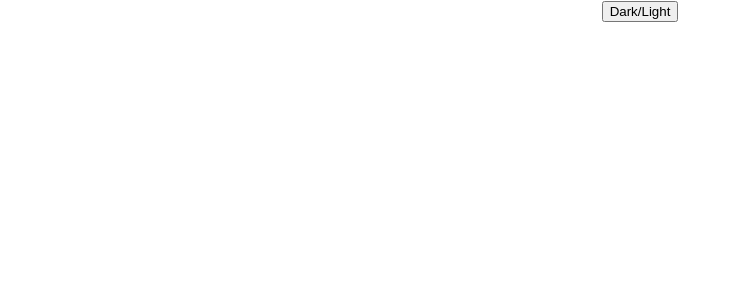
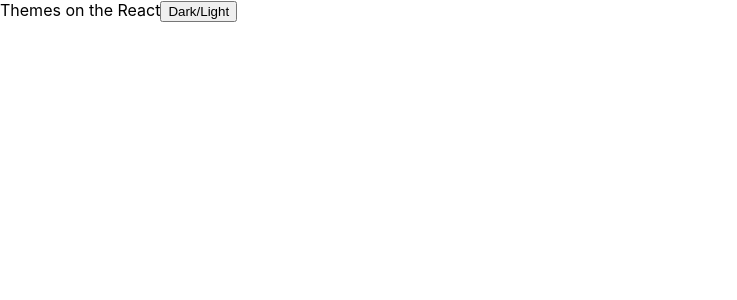
Before and after one commit to AngelinaPolyakova/FWT-test, a React (Create React App) app: page / in a window 1280 px wide. Shown: the top 300 px of the page, without its empty margins (0-737 px from the left). Built offline with nearby package versions, Linux system fonts and the light colour scheme.

Commit message:
Added dark/light themes for app

```diff
--- a/src/App.js
+++ b/src/App.js
@@ -1,11 +1,28 @@
+import React, { useState } from "react";
+import styled, { ThemeProvider } from "styled-components";
 import "./App.css";
-import Component from "./Component";
+
+import { darkTheme, GlobalStyles, lightTheme } from "./themes";
+
+const StyledApp = styled.div`
+  color: ${(props) => props.theme.fontColor};
+`;
 
 function App() {
+  const [theme, setTheme] = useState("light");
+
+  const themeToggler = () => {
+    theme === "light" ? setTheme("dark") : setTheme("light");
+  };
+
   return (
-    <div className="App">
-      <Component />
-    </div>
+    <ThemeProvider theme={theme === "light" ? lightTheme : darkTheme}>
+      <GlobalStyles />
+      <StyledApp>
+        Themes on the React
+        <button onClick={() => themeToggler()}>Dark/Light</button>
+      </StyledApp>
+    </ThemeProvider>
   );
 }
 
--- /dev/null
+++ b/src/themes.js
@@ -0,0 +1,16 @@
+import { createGlobalStyle } from "styled-components";
+
+export const lightTheme = {
+  body: "#fff",
+  fontColor: "#000",
+};
+
+export const darkTheme = {
+  body: "#000",
+  fontColor: "#fff",
+};
+
+export const GlobalStyles = createGlobalStyle`
+body{
+   background-color: ${(props) => props.theme.body};
+}`;
```
Also changed, not shown: src/logo.svg (deleted).
